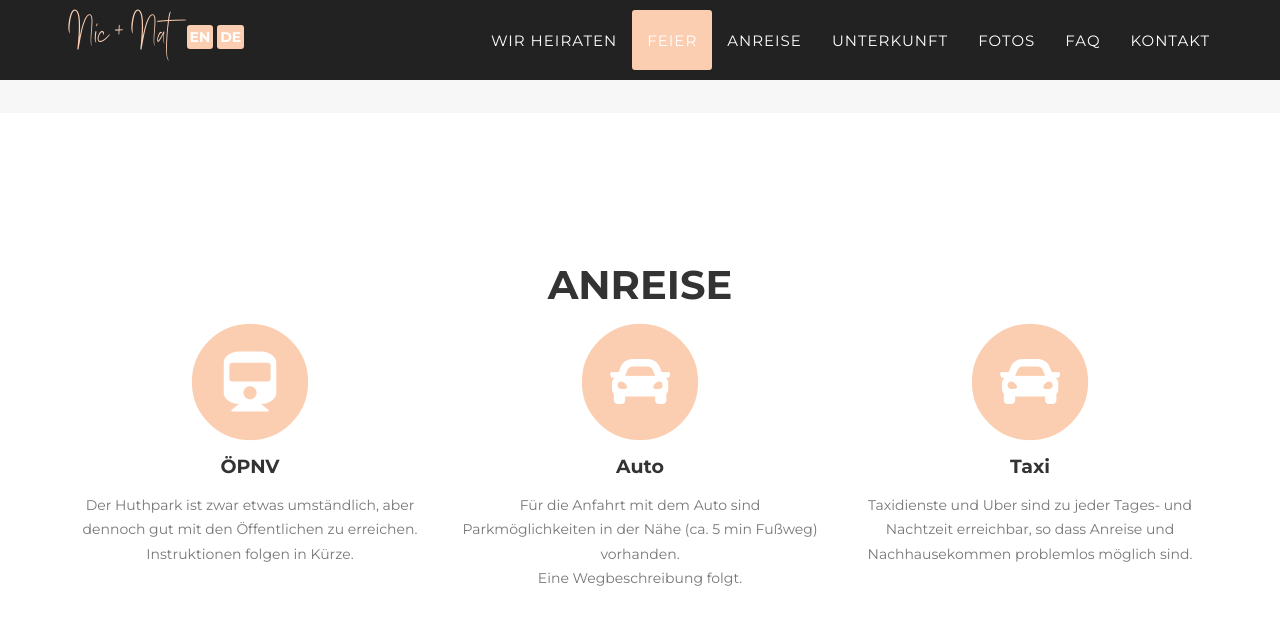
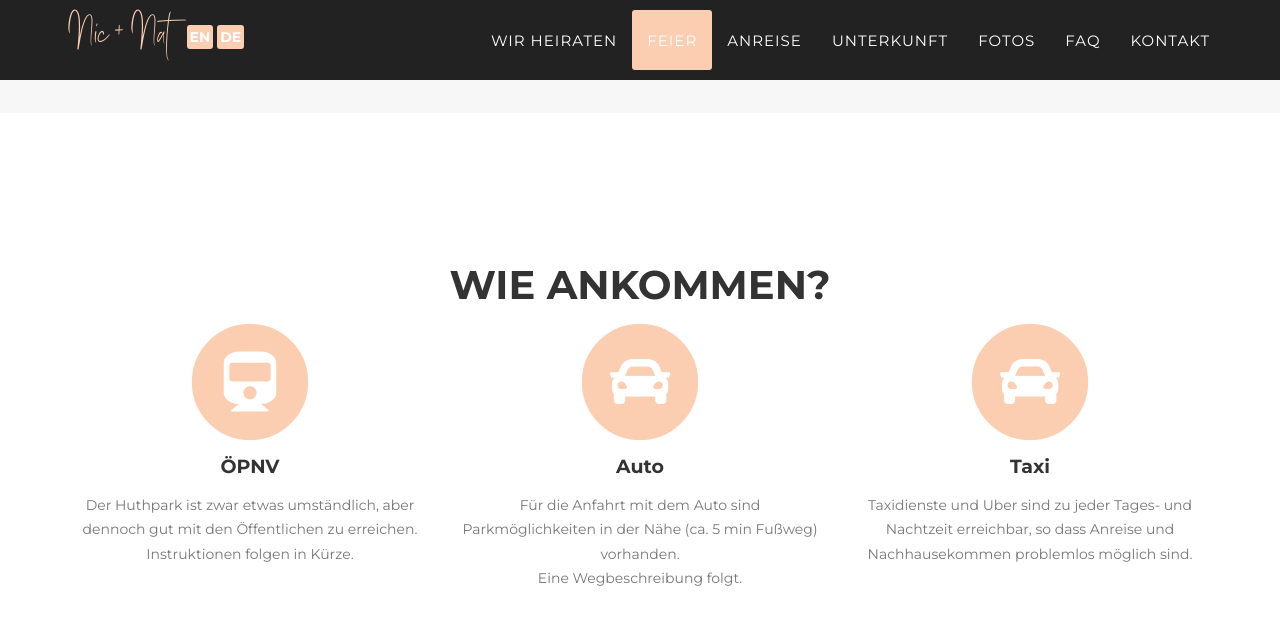
Before and after one commit to nic-nat/wedding, a Jekyll site: the page built from _fr_pages/index.html, in a window 1280 px wide and 900 px high, scrolled down 2950 px. Shown: the top 625 px of the window. Built offline with Jekyll 4.4.1, drawn with Linux system fonts in a browser that asks for light colours; some web fonts are replaced.

Commit message:
Update travel.html

```diff
--- a/_includes/fr_data/travel.html
+++ b/_includes/fr_data/travel.html
@@ -3,7 +3,7 @@
     <div class="container">
         <div class="row">
             <div class="col-lg-12 text-center">
-                <h2 class="section-heading">Anreise</h2>
+                <h2 class="section-heading">Wie Ankommen?</h2>
             </div>
         </div>
         <div class="row text-center">
```
